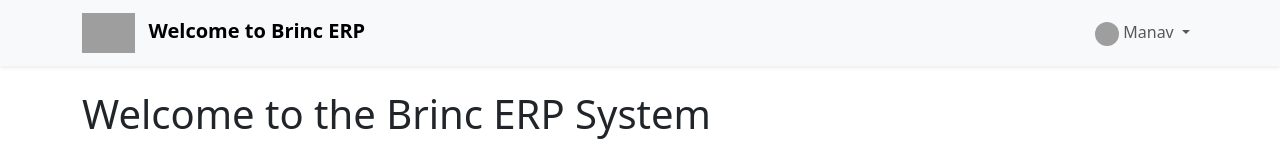
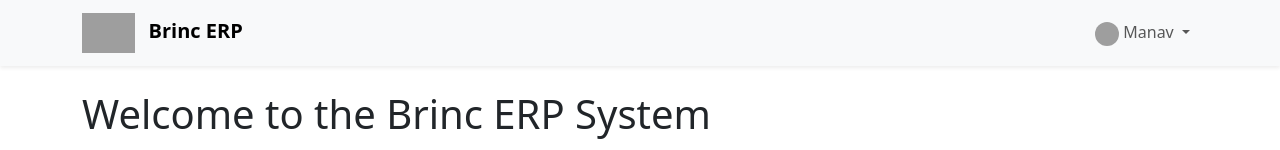
Before and after one commit to Brinc-Ltd/erp_mockup, a plain HTML site: page index.html in a window 1280 px wide. Shown: the top 150 px of the page. Drawn offline with nearby package versions, Linux system fonts and the light colour scheme; grey boxes are pictures that could not be loaded.

Commit message:
去掉顶部文案

```diff
--- a/index.html
+++ b/index.html
@@ -20,7 +20,7 @@
         <div class="container">
             <a class="navbar-brand" href="index.html">
                 <img src="https://storage.googleapis.com/clean-finder-353810/$Dd5BJMS3vYBf7ZOld70TQI6BwJGDbX0AROpvZc0RexkhTUrPQZBO4S" alt="Brinc Logo" class="logo">
-                <span class="ms-2 fw-bold">Welcome to Brinc ERP</span>
+                <span class="ms-2 fw-bold">Brinc ERP</span>
             </a>
             <button class="navbar-toggler" type="button" data-bs-toggle="collapse" data-bs-target="#navbarNav" aria-controls="navbarNav" aria-expanded="false" aria-label="Toggle navigation">
                 <span class="navbar-toggler-icon"></span>
```
